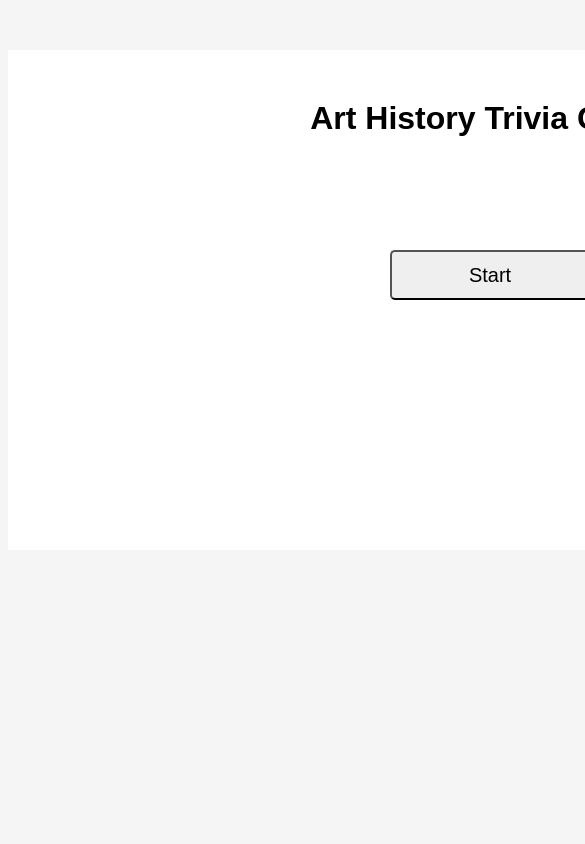
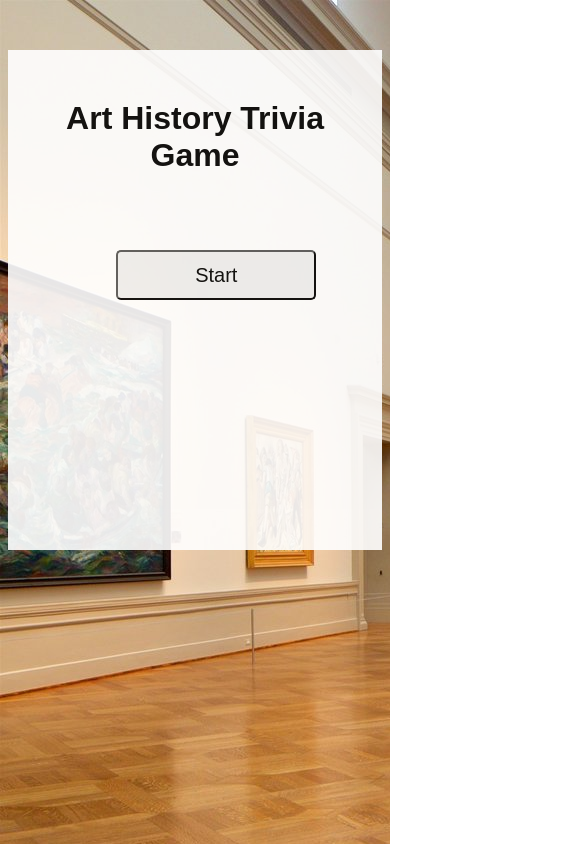
Before and after one commit to mollyclaire/Trivia-Game, a plain HTML site: page index.html in a window 390 px wide. Shown: the top 844 px of the page, 585 px wide, since content can reach past the window. Drawn offline with nearby package versions, Linux system fonts and the light colour scheme.

Commit message:
Added media queries for viewing on a phone.

```diff
--- a/assets/css/style.css
+++ b/assets/css/style.css
@@ -1,5 +1,6 @@
 body {
-    background-color: whitesmoke;
+    /* background-color: whitesmoke; */
+    background-image: url("../images/art-museum-background.jpg");
     font-family: sans-serif;
 }
 
@@ -9,6 +10,7 @@ body {
     height: 500px;
     margin: 0 auto;
     position: relative;
+    opacity: 0.90;
 }
 
 h1 {
@@ -47,6 +49,7 @@ h2 {
     height: 50px;
     margin: 10px;
     border-radius: 5px;
+    font-weight: bold;
 }
 
 #timer {
@@ -56,3 +59,29 @@ h2 {
     top: 40%;
     margin-top: -50px;
 }
+
+/* Media Queries */
+
+@media only screen and (max-width: 640px){
+    .container {
+        width: 100%
+
+    }
+
+    #start-button {
+        position: absolute;
+        left: 45%;
+        margin-left: -60px;
+        top: 50%;
+        margin-top: -50px;
+
+    }
+
+    #quiz {
+        margin: 0 auto;
+        text-align: center;
+        padding: 30px;
+        max-width: 75%;
+
+    }
+}
--- a/index.html
+++ b/index.html
@@ -8,6 +8,7 @@
     <title>Trivia Game</title>
 </head>
 <body>
+<div id="photo">
 <div class="container">
     <h1>Art History Trivia Game</h1>
     <div><span id="timer"></span></div>
@@ -16,6 +17,7 @@
     <div><button id="start-button">Start</button></div>
 
 </div>
+</div>
 
 <script src="https://cdnjs.cloudflare.com/ajax/libs/jquery/3.2.1/jquery.min.js"></script>
 <script src="assets/javascript/app-1.js"></script>
```
Also changed, not shown: assets/images/art-museum-background.jpg (added).
